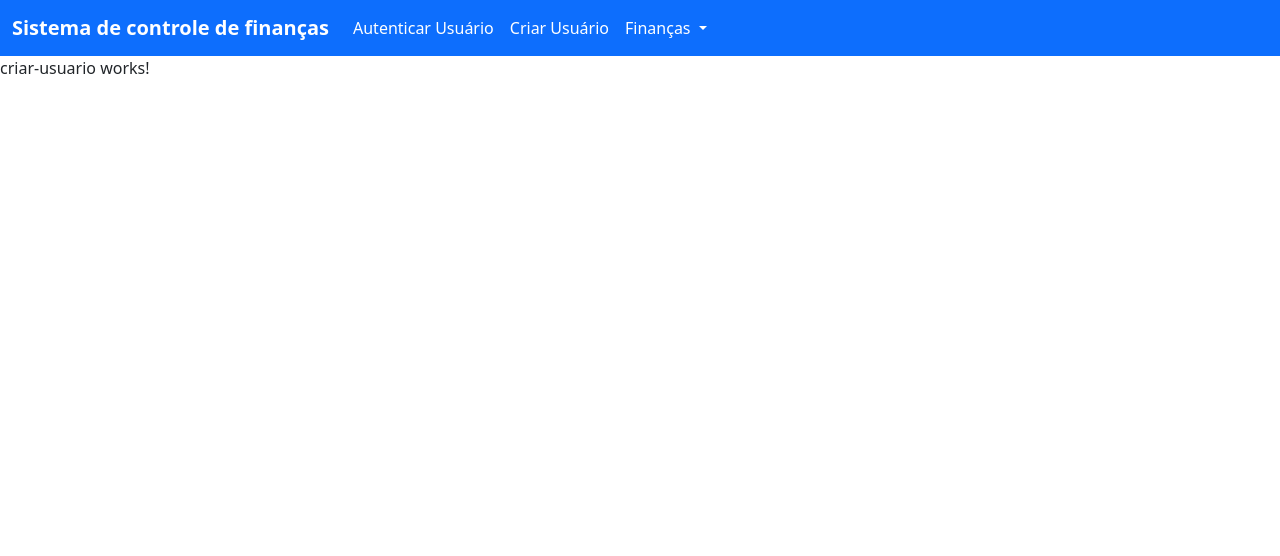
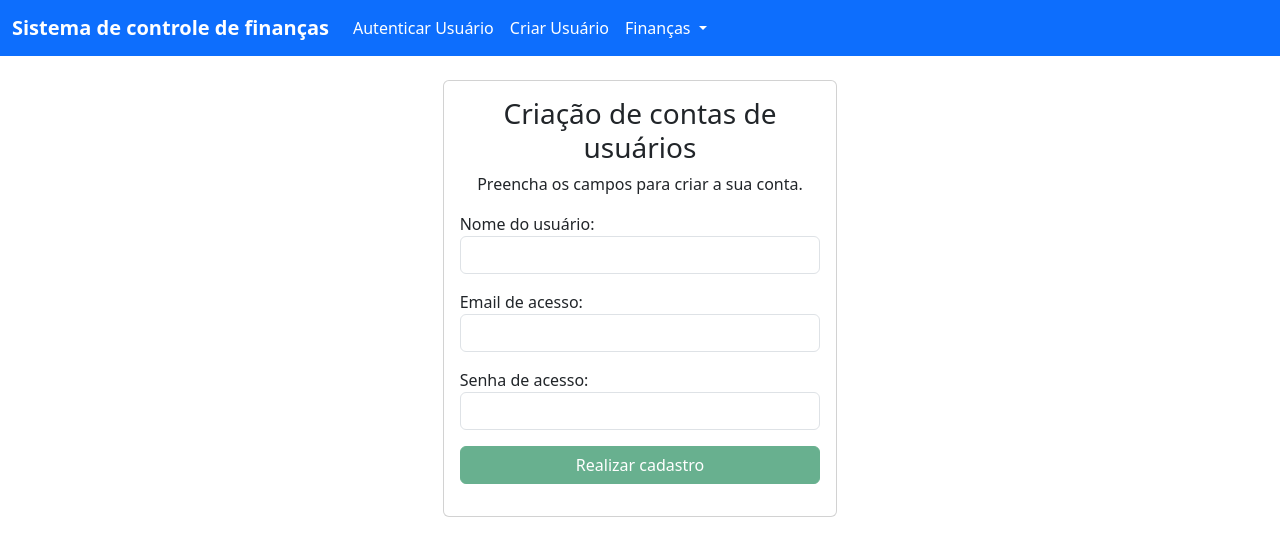
Before and after one commit to PabloHoties/webFinancas, an Angular app: page /pages/criar-usuario in a window 1280 px wide. Shown: the top 556 px of the page. Built offline with nearby package versions, Linux system fonts and the light colour scheme.

Commit message:
desenvolvimento de "criar-usuario"

```diff
--- a/angular.json
+++ b/angular.json
@@ -53,7 +53,13 @@
             "development": {
               "optimization": false,
               "extractLicenses": false,
-              "sourceMap": true
+              "sourceMap": true,
+              "fileReplacements": [
+                {
+                  "replace": "src/environments/environment.ts",
+                  "with": "src/environments/environment.development.ts"
+                }
+              ]
             }
           },
           "defaultConfiguration": "production"
--- a/src/app/app.component.html
+++ b/src/app/app.component.html
@@ -19,8 +19,7 @@
             Finanças
           </a>
           <ul class="dropdown-menu" aria-labelledby="financasDropdown">
-            <li><a class="dropdown-item" routerLink="/pages/cadastrar-contas">Cadastrar Finanças
-              </a></li>
+            <li><a class="dropdown-item" routerLink="/pages/cadastrar-contas">Cadastrar Finanças</a></li>
             <li><a class="dropdown-item" routerLink="/pages/consultar-contas">Consultar Finanças</a></li>
           </ul>
         </li>
@@ -28,7 +27,7 @@
     </div>
   </div>
 </nav>
-<div class="mb-4">
+<div class="m-4">
   <!-- local para renderizar cada componente -->
   <router-outlet />
 </div>
--- a/src/app/components/autenticar-usuario/autenticar-usuario.component.html
+++ b/src/app/components/autenticar-usuario/autenticar-usuario.component.html
@@ -21,7 +21,7 @@
                     </div>
                     <div class="mb-3">
                         <label>Senha de acesso:</label>
-                        <input type="text" class="form-control" formControlName="senha" />
+                        <input type="password" class="form-control" formControlName="senha" />
                         <div class="text-danger" *ngIf="f['senha'].touched && f['senha'].invalid">
                             Por favor, informe a senha com pelo menos 8 caracteres.
                         </div>
--- a/src/app/components/autenticar-usuario/autenticar-usuario.component.ts
+++ b/src/app/components/autenticar-usuario/autenticar-usuario.component.ts
@@ -2,6 +2,7 @@ import { CommonModule } from '@angular/common';
 import { HttpClient } from '@angular/common/http';
 import { Component } from '@angular/core';
 import { FormControl, FormGroup, FormsModule, ReactiveFormsModule, Validators } from '@angular/forms';
+import { environment } from '../../../environments/environment';
 
 @Component({
   selector: 'app-autenticar-usuario',
@@ -41,7 +42,7 @@ export class AutenticarUsuarioComponent {
   //função para capturar o evento de submit do formulário
   onSubmit() {
     //fazendo a requisição para a API (autenticação do usuário)
-    this.httpClient.post('http://localhost:8082/api/usuarios/autenticar',
+    this.httpClient.post(environment.apiUsuarios + '/api/usuarios/autenticar',
       this.form.value)
       .subscribe({ //aguardando o retorno da API
         next: (data: any) => {
--- a/src/app/components/criar-usuario/criar-usuario.component.html
+++ b/src/app/components/criar-usuario/criar-usuario.component.html
@@ -1 +1,48 @@
-<p>criar-usuario works!</p>
+<div class="row">
+    <div class="col-md-4 offset-md-4">
+        <div class="card">
+            <div class="card-body">
+                <div class="text-center">
+                    <h3>Criação de contas de usuários</h3>
+                    <p>Preencha os campos para criar a sua conta.</p>
+                </div>
+
+                <div class="text-success text-center">
+                    <strong>{{mensagemSucesso}}</strong>
+                </div>
+
+                <div class="text-danger text-center">
+                    <strong>{{mensagemErro}}</strong>
+                </div>
+
+                <form [formGroup]="form" (ngSubmit)="onSubmit()">
+                    <div class="mb-3">
+                        <label>Nome do usuário:</label>
+                        <input type="text" class="form-control" formControlName="nome" />
+                        <div class="text-danger" *ngIf="f['nome'].touched && f['nome'].invalid">
+                            Por favor, informe um nome de usuário válido.
+                        </div>
+                    </div>
+                    <div class="mb-3">
+                        <label>Email de acesso:</label>
+                        <input type="text" class="form-control" formControlName="email" />
+                        <div class="text-danger" *ngIf="f['email'].touched && f['email'].invalid">
+                            Por favor, informe um endereço de email válido.
+                        </div>
+                    </div>
+                    <div class="mb-3">
+                        <label>Senha de acesso:</label>
+                        <input type="password" class="form-control" formControlName="senha" />
+                        <div class="text-danger" *ngIf="f['senha'].touched && f['senha'].invalid">
+                            Por favor, informe a senha com letras maiúsculas, minúsculas, números, símbolos e pelo menos 8 caracteres.
+                        </div>
+                    </div>
+                    <div class="mb-3 d-grid">
+                        <input type="submit" class="btn btn-success" value="Realizar cadastro"
+                            [disabled]="form.invalid" />
+                    </div>
+                </form>
+            </div>
+        </div>
+    </div>
+</div>
--- a/src/app/components/criar-usuario/criar-usuario.component.ts
+++ b/src/app/components/criar-usuario/criar-usuario.component.ts
@@ -1,12 +1,59 @@
+import { CommonModule } from '@angular/common';
+import { HttpClient } from '@angular/common/http';
 import { Component } from '@angular/core';
+import { FormControl, FormGroup, FormsModule, ReactiveFormsModule, Validators } from '@angular/forms';
+import { environment } from '../../../environments/environment';
 
 @Component({
   selector: 'app-criar-usuario',
   standalone: true,
-  imports: [],
+  imports: [
+    CommonModule,
+    FormsModule,
+    ReactiveFormsModule
+  ],
   templateUrl: './criar-usuario.component.html',
   styleUrl: './criar-usuario.component.css'
 })
 export class CriarUsuarioComponent {
 
+  // Atributos
+  mensagemSucesso: string = '';
+  mensagemErro: string = '';
+
+  constructor(
+    private httpClient: HttpClient
+  ) { }
+
+  // Criando o formulário para cadastro de usuário
+  form = new FormGroup({
+    nome: new FormControl('', [Validators.required, Validators.minLength(8)]),
+    email: new FormControl('', [Validators.required, Validators.email]),
+    senha: new FormControl('', [Validators.required, Validators.pattern(/^(?=.*[a-z])(?=.*[A-Z])(?=.*\d)(?=.*[@$!%*?&])[A-Za-z\d@$!%*?&]{8,}$/)])
+  });
+
+  // Função para retornar o estado de cada campo e então exibir uma mensagem de erro de validação
+  get f() {
+    return this.form.controls;
+  }
+
+  // Função para submeter o formulário
+  onSubmit() {
+
+    // Limpar as mensagens
+    this.mensagemSucesso = '';
+    this.mensagemErro = '';
+
+    this.httpClient.post(environment.apiUsuarios + '/api/usuarios/criar', this.form.value)
+      .subscribe({ //Capturando o retorno da requisição
+        next: (data: any) => { // Recebendo o retorno de sucesso
+          this.mensagemSucesso = `Parabéns, ${data.nome}, seu cadastro foi realizado com sucesso!`;
+          this.form.reset(); // Limpar o formulário
+
+        },
+        error: (e) => { // Recebendo o retorno de erro
+          this.mensagemErro = e.error[0];
+        }
+      });
+  }
 }
--- /dev/null
+++ b/src/environments/environment.development.ts
@@ -0,0 +1,4 @@
+export const environment = {
+    apiUsuarios : 'http://localhost:8082',
+    apiFinancas : 'http://localhost:8083'
+};
--- /dev/null
+++ b/src/environments/environment.ts
@@ -0,0 +1,4 @@
+export const environment = {
+    apiUsuarios : '',
+    apiFinancas : ''
+};
```
